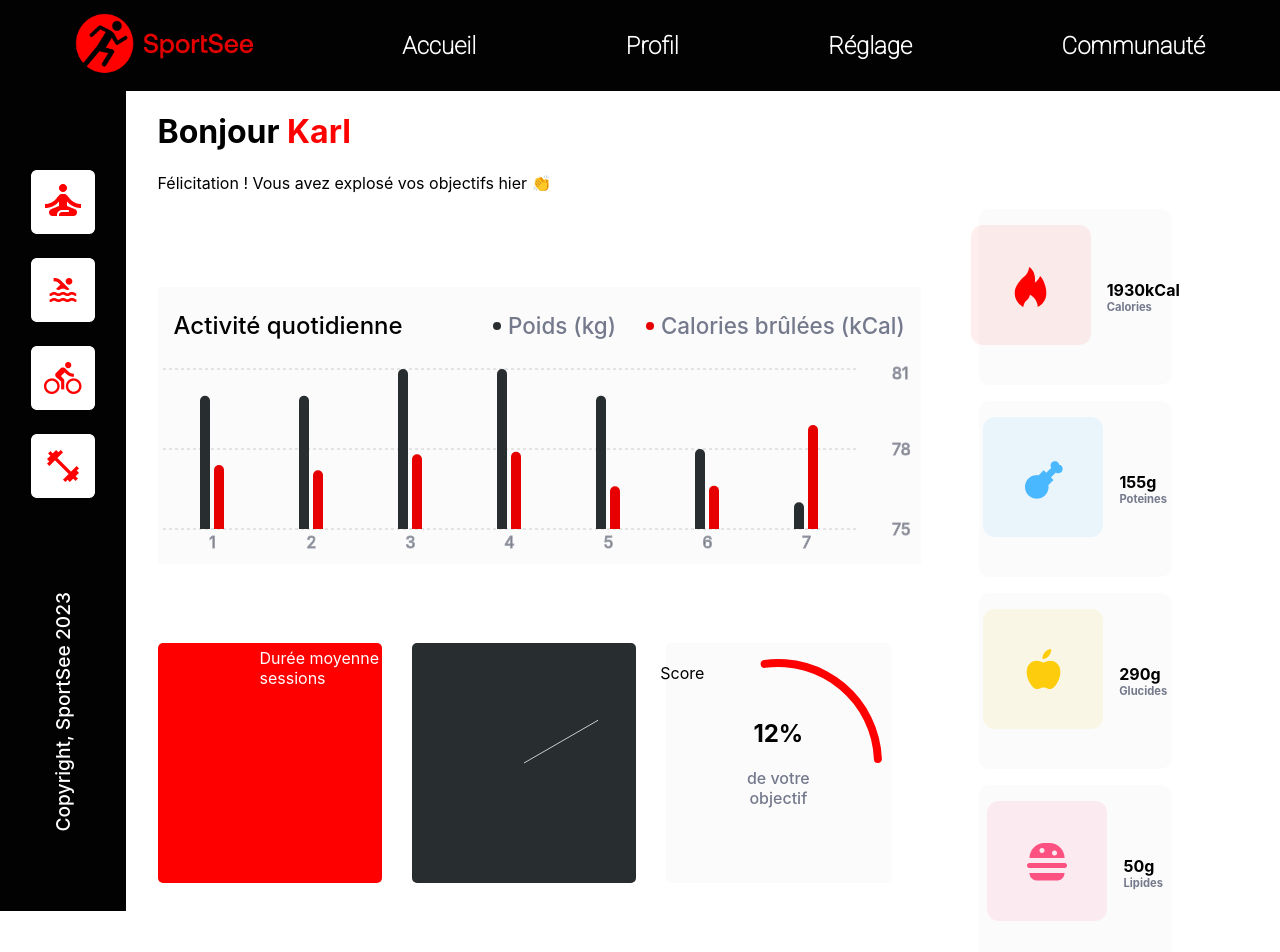
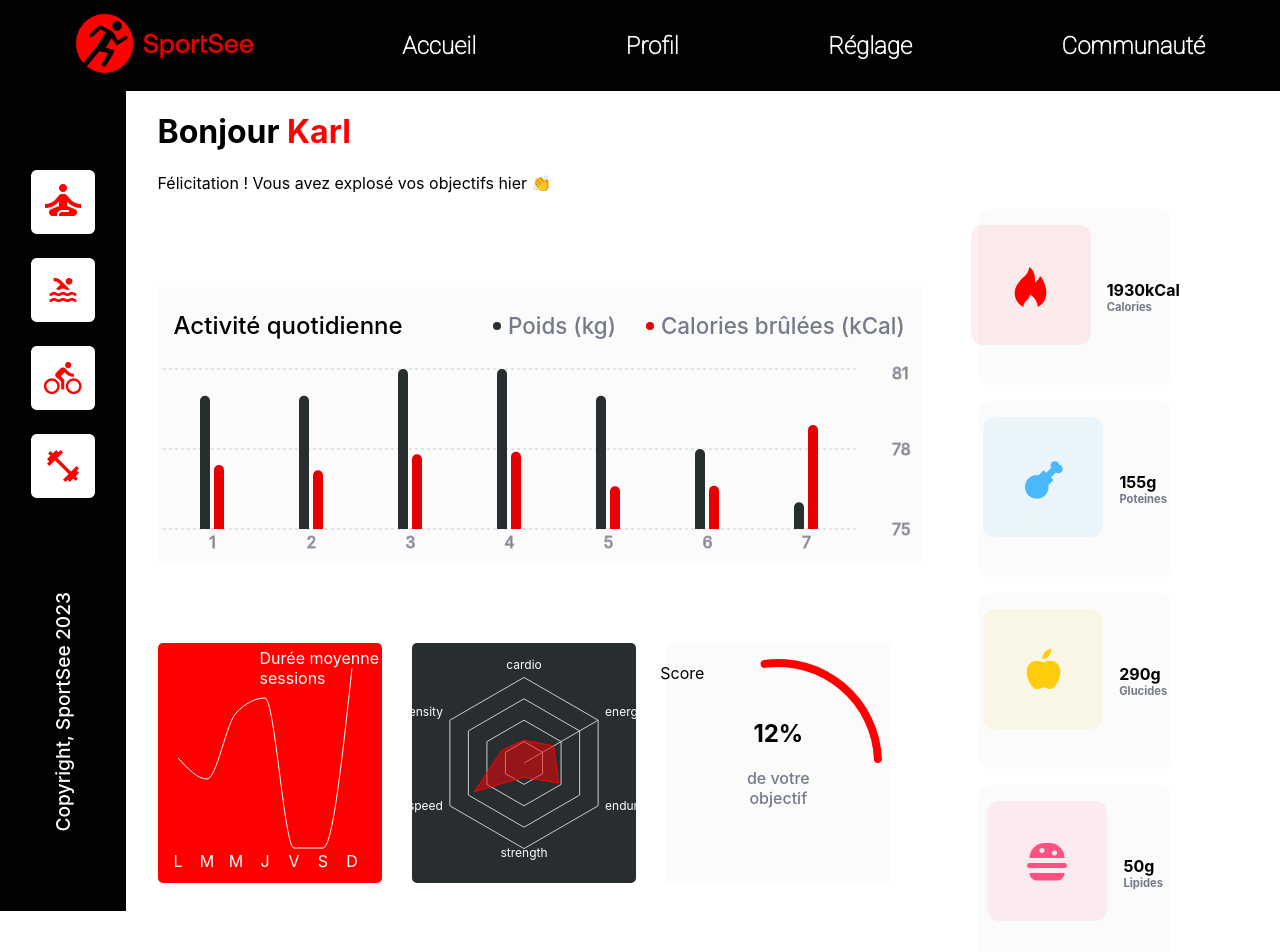
Before and after one commit to Dakusy/P12_SportSee, a React (Create React App) app in the folder sportsee/: page /profil/12/Karl in a window 1280 px wide. Shown: the top 952 px of the page. Built offline with nearby package versions, Linux system fonts and the light colour scheme; no server answers.

Commit message:
fixing everything for mock

```diff
--- a/sportsee/src/pages/DashBoard.jsx
+++ b/sportsee/src/pages/DashBoard.jsx
@@ -31,7 +31,19 @@ function DashBoard() {
   const filteredUserActivity = dataActivity?.USER_ACTIVITY?.find(activity => activity.userId === parseInt(idFromMatch || id));
   const filteredUserSession = dataSession?.USER_AVERAGE_SESSIONS?.find(session => session.userId === parseInt(idFromMatch || id));
   const filteredUserPerformance = dataPerformance?.USER_PERFORMANCE?.find(performance => performance.userId === parseInt(idFromMatch || id));
-  console.log(filteredUserData);
+  console.log(filteredUserPerformance);
+
+
+
+  const useDay = [
+    "L",
+    "M",
+    "M",
+    "J",
+    "V",
+    "S",
+    "D",
+  ];
 
 
   if (mock === false) {
@@ -40,12 +52,12 @@ function DashBoard() {
       return null;
     }
   }
-  else{
-      if(filteredUserData.userInfos.firstName !== nameFromMatch){
-        navigate("/error/404"); // Redirige vers la page d'erreur 404
-        return null;
-      }
+  else {
+    if (filteredUserData.userInfos.firstName !== nameFromMatch) {
+      navigate("/error/404"); // Redirige vers la page d'erreur 404
+      return null;
     }
+  }
 
 
   if (mock === false) {
@@ -56,7 +68,7 @@ function DashBoard() {
           <div className="dashboard-data-container">
             <Activity activity={dataActivity?.data?.sessions} />
             <div className="dashboard-data-graph">
-              <Session sessions={dataSession?.data} />
+              <Session sessions={dataSession} />
               <Performance performance={dataPerformance?.data} />
               <Score score={dataUser?.data} />
             </div>
@@ -68,7 +80,6 @@ function DashBoard() {
       </div>
     );
   }
-
   if (mock === true) {
     return (
       <div className="dashboard">
@@ -77,8 +88,14 @@ function DashBoard() {
           <div className="dashboard-data-container">
             <Activity activity={filteredUserActivity.sessions} />
             <div className="dashboard-data-graph">
-              <Session sessions={dataSession?.data} />
-              <Performance performance={dataPerformance?.data} />
+              <Session sessions={filteredUserSession?.sessions.map(session => ({
+                day: useDay[+session.day - 1],
+                sessionLength: session.sessionLength,
+              }))} />
+              <Performance performance={filteredUserPerformance?.data.map(skill => ({
+                value: skill.value,
+                kind: filteredUserPerformance?.kind[skill.kind],
+              }))} />
               <Score score={filteredUserData} />
             </div>
           </div>
--- a/sportsee/src/services/GetUserActivity.jsx
+++ b/sportsee/src/services/GetUserActivity.jsx
@@ -1,5 +1,6 @@
 import axios from "axios";
 import { useQuery } from "react-query";
+import { mock } from "../services/GetUser";
 import mockBackData from "../mocks/mockBackData"; // Import the fallback JSON
 
 /**
--- a/sportsee/src/services/GetUserPerf.jsx
+++ b/sportsee/src/services/GetUserPerf.jsx
@@ -1,24 +1,25 @@
 import axios from "axios";
 import { useQuery } from "react-query";
+import { mock } from "../services/GetUser";
+import mockBackData from "../mocks/mockBackData"; // Import the fallback JSON
 
 const getUserPerformance = async (userId) => {
+  if(mock == false){
   const { data } = await axios.get(
-    `http://localhost:3000/user/${userId}/performance`
-  );
+    `http://localhost:3000/user/${userId}/performance`);
   return data;
+  } else {
+    return mockBackData; // Return the fallback JSON data
+  }
+};
+
+const formatPerformance = (rawData) => {
+  return rawData.data.data.map((skill) => ({
+    value: skill.value,
+    kind: rawData.data.kind[skill.kind],
+  }));
 };
 
 export default function useUserPerformance(userId) {
-  return useQuery(["userPerformance"], () => getUserPerformance(userId), {
-    select: (data) => {
-      const formatedData = data.data.data.map((skill) => ({
-        value: skill.value,
-        kind: data.data.kind[skill.kind],
-      }));
-
-      return {
-        data: formatedData,
-      };
-    },
-  });
+  return useQuery(["userPerformance"], () => getUserPerformance(userId));
 }
--- a/sportsee/src/services/GetUserSession.jsx
+++ b/sportsee/src/services/GetUserSession.jsx
@@ -1,6 +1,7 @@
 import axios from "axios";
 import { useQuery } from "react-query";
-
+import { mock } from "../services/GetUser";
+import mockBackData from "../mocks/mockBackData"; // Import the fallback JSON
 
 const useDay = [
   "L",
@@ -10,27 +11,26 @@ const useDay = [
   "V",
   "S",
   "D",
-]
+];
 
+const formatSessions = (sessions) => {
+  return sessions.map((session) => ({
+    day: useDay[+session.day - 1],
+    sessionLength: session.sessionLength,
+  }));
+};
 
 const getUserSession = async (userId) => {
-  const { data } = await axios.get(
-    `http://localhost:3000/user/${userId}/average-sessions`
-  );
-  return data;
+  if(mock == false){
+    const { data } = await axios.get(
+      `http://localhost:3000/user/${userId}/average-sessions`);
+    return formatSessions(data.data.sessions);
+  }
+  else {
+    return mockBackData; // Return the fallback JSON data
+  }
 };
 
 export default function useUserSession(userId) {
-  return useQuery(["userSession"], () => getUserSession(userId),{
-    select: (data) => {
-      const formatedData = data.data.sessions.map((sessions) => ({
-        day: useDay[+sessions.day - 1],
-        sessionLength: sessions.sessionLength,
-      }));
-
-      return {
-        data: formatedData,
-      };
-    },
-  });
+  return useQuery(["userSession"], () => getUserSession(userId));
 }
```
Also changed, not shown: sportsee/src/services/GetMockData.jsx (deleted, +0 -33 lines), sportsee/src/services/getMockAPI.jsx (deleted).
